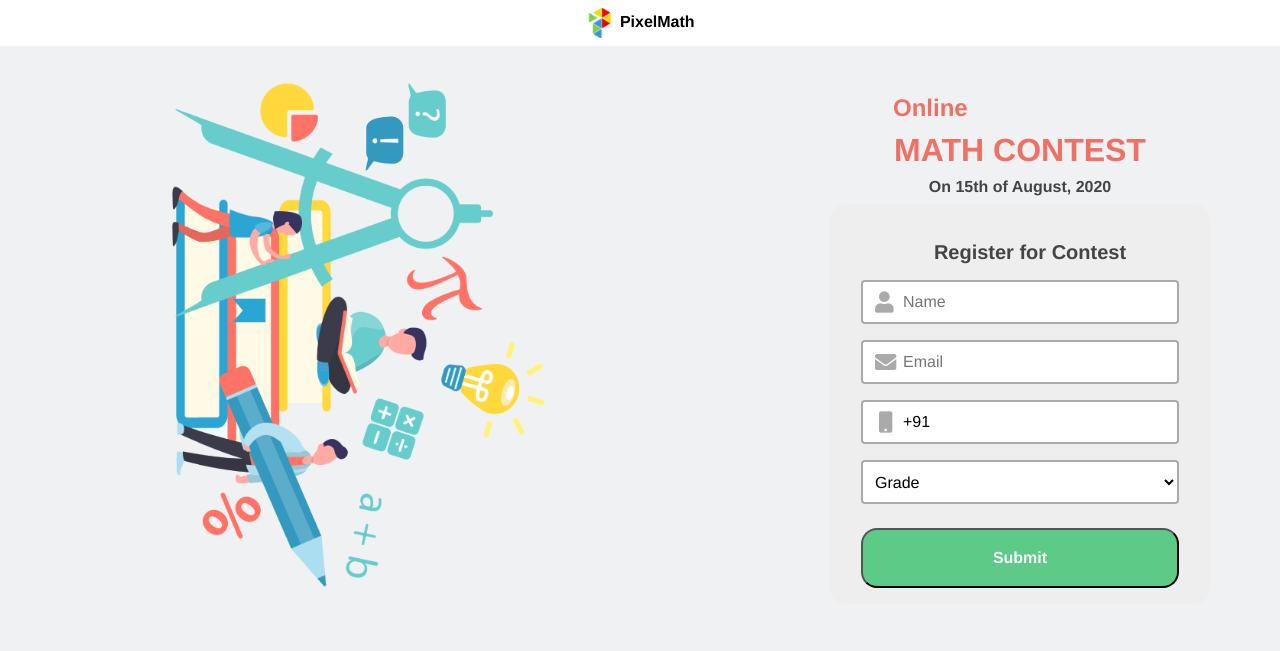
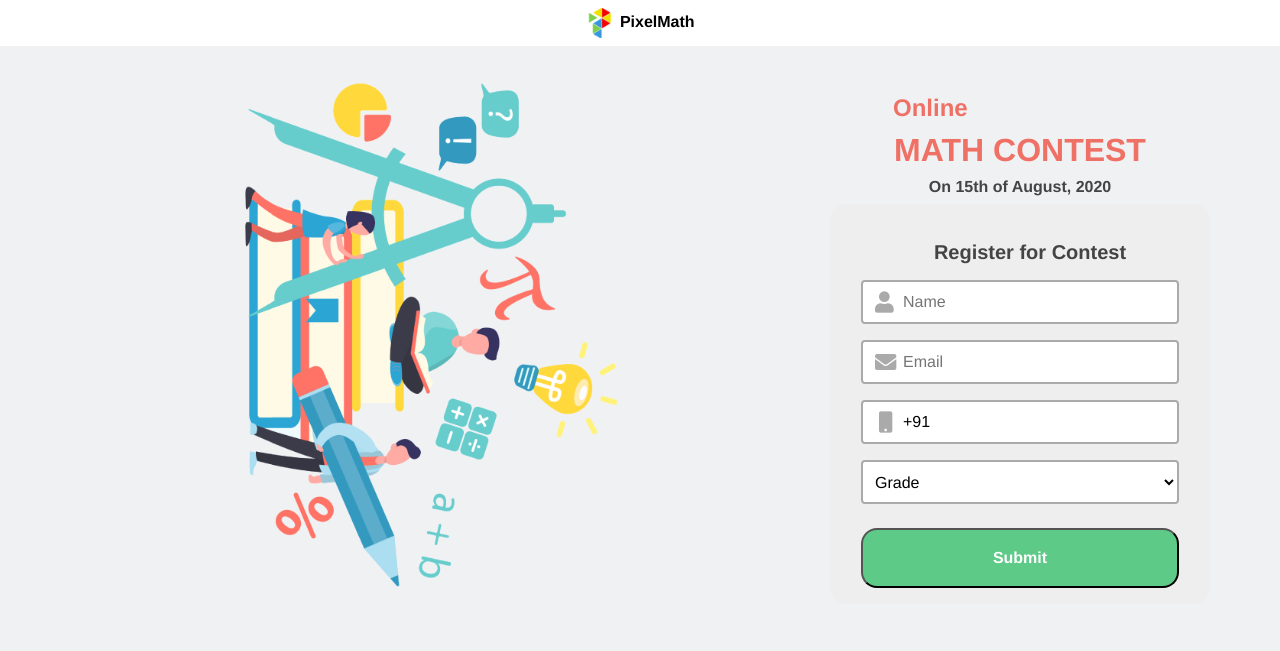
Before and after one commit to pixelmath/website, a Flask app: page /contest in a window 1280 px wide. Shown: the top 651 px of the page. Run offline with Flask 2, Linux system fonts and the light colour scheme; parts of the project's set-up code (start-up, migrations or seed data) failed here and were passed over; some libraries are stand-ins or nearby versions.

Commit message:
image centered

```diff
--- a/app/templates/contest.html
+++ b/app/templates/contest.html
@@ -116,7 +116,7 @@
       </div>
       <div class="container">
         <div class="row">
-          <div class="col-sm-12 col-md-8 col-lg-8">
+          <div class="col-sm-12 col-md-8 col-lg-8 text-center">
             <img src="static/images/contest.png" width="80%" height="auto"/>
           </div>
           <div class="col-sm-12 col-md-4 col-lg-4 align-self-center pt-5 pb-5">
```
